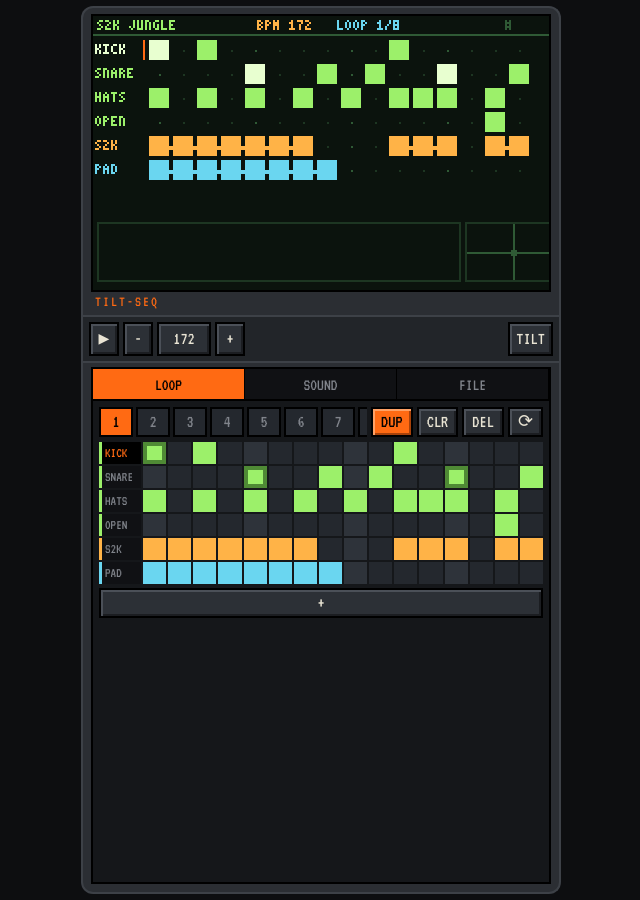
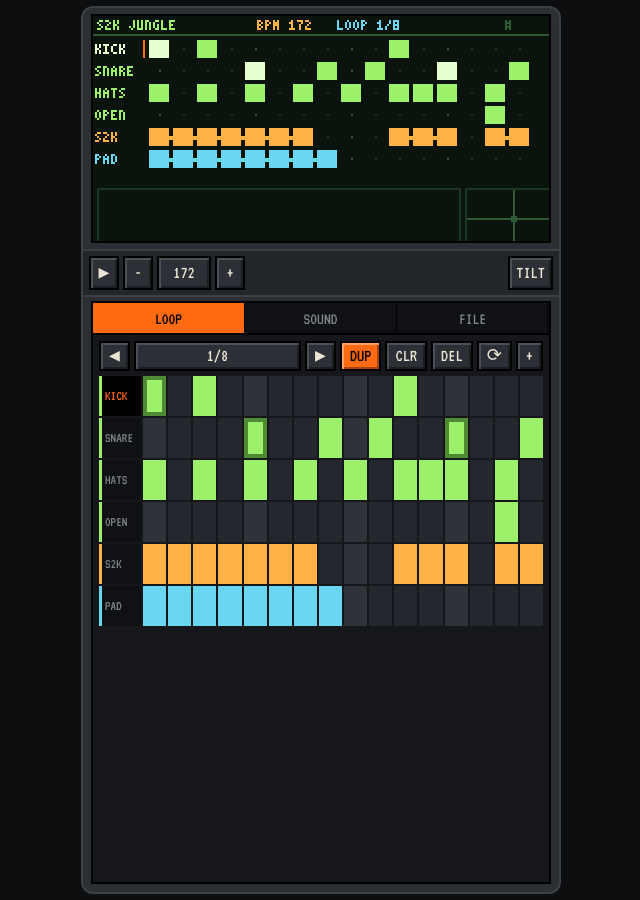
Before and after one commit to AmmarRica/AmmarRica.github.io, a Jekyll site: the page tilt-seq/index.html, which Jekyll copies as it is, in a window 1280 px wide. Shown: the whole page, without its empty margins (319-959 px from the left). Built offline with Jekyll 4.4.1, drawn with Linux system fonts in a browser that asks for light colours.

Commit message:
Tilt Seq: no-scroll UI (#83)
- Panel never scrolls: grids and piano roll stretch to the free height
- Loop and track pickers become prev/next pagers instead of scrolling strips
- Synth knobs in two rows of 8; keyboard and drum pad fill the rest
- Saved projects open in a capped LOAD dialog; section headings removed
- Top screen height capped to 25vh; note grid opens on the track's octave


Claude-Session: https://claude.ai/code/session_01HtZTUJcVPaEq6w41JVrNcv

Co-authored-by: Claude <noreply@anthropic.com>

```diff
--- a/tilt-seq/index.html
+++ b/tilt-seq/index.html
@@ -31,11 +31,9 @@
       padding: calc(env(safe-area-inset-top, 0px) + 6px) 8px calc(env(safe-area-inset-bottom, 0px) + 6px); }
     #dev > * { width: 100%; max-width: 480px; }
 
-    #topshell { background: var(--shell); border: 2px solid var(--edge); border-bottom: 0; border-radius: 12px 12px 0 0; padding: 8px 10px 6px; }
-    #topscr { background: #0b130d; outline: 2px solid #000; aspect-ratio: 5 / 3; display: grid; place-items: center; overflow: hidden; }
+    #topshell { background: var(--shell); border: 2px solid var(--edge); border-bottom: 0; border-radius: 12px 12px 0 0; padding: 8px 10px; }
+    #topscr { background: #0b130d; outline: 2px solid #000; height: clamp(110px, 25vh, 230px); display: grid; place-items: center; overflow: hidden; }
     #top { display: block; image-rendering: pixelated; image-rendering: crisp-edges; }
-    #brand { display: flex; justify-content: space-between; color: var(--dim); font-size: 15px; letter-spacing: 2px; padding: 4px 2px 0; }
-    #brand b { color: var(--or); font-weight: 400; }
 
     #hinge { background: var(--shell2); border: 2px solid var(--edge); display: flex; gap: 4px; padding: 5px 6px; align-items: stretch; }
     #hinge .b { height: 34px; min-width: 30px; padding: 0 6px; }
@@ -48,7 +46,8 @@
     #tabs { display: flex; border-bottom: 2px solid #000; background: #101114; }
     #tabs button { flex: 1; padding: 7px 0 6px; color: var(--dim); font-size: 17px; border-right: 1px solid #000; }
     #tabs button.on { color: #000; background: var(--or); }
-    #panel { flex: 1; min-height: 0; overflow-y: auto; overflow-x: hidden; padding: 6px; touch-action: pan-y; }
+    #panel { flex: 1; min-height: 0; overflow: hidden; padding: 6px; display: flex; flex-direction: column; gap: 5px; }
+    .fill { flex: 1 1 0; min-height: 0; }
     #bot { position: relative; }
     #status { position: absolute; left: 50%; bottom: 8px; transform: translateX(-50%); padding: 4px 8px 3px; font-size: 16px; color: var(--am); background: #000; border: 1px solid var(--line); white-space: nowrap; pointer-events: none; z-index: 5; }
     #status:empty { display: none; }
@@ -61,51 +60,42 @@
     .b.dis { opacity: .35; pointer-events: none; }
     .b.w { flex: 1; }
 
-    .row { display: flex; gap: 4px; align-items: center; margin-bottom: 5px; flex-wrap: wrap; }
+    .row { display: flex; gap: 4px; align-items: center; flex-wrap: wrap; flex: none; }
     .row.nw { flex-wrap: nowrap; }
     .lbl { color: var(--dim); font-size: 16px; }
-    .hd { color: var(--or); letter-spacing: 2px; margin: 6px 0 4px; font-size: 17px; border-bottom: 1px dashed var(--line); padding-bottom: 3px; }
     .sp { flex: 1; }
 
-    /* track chips */
-    #chips { display: flex; gap: 3px; overflow-x: auto; padding-bottom: 4px; margin-bottom: 4px; touch-action: pan-x; scrollbar-width: none; }
-    #chips::-webkit-scrollbar { display: none; }
-    .chip { flex: none; padding: 5px 6px 4px; background: var(--cell); border: 2px solid #000; font-size: 16px; color: var(--dim); }
-    .chip.drum { border-left: 4px solid var(--gr); } .chip.bass { border-left: 4px solid var(--am); } .chip.synth { border-left: 4px solid var(--cy); }
-    .chip.sel { color: var(--or); background: #000; border-color: var(--or); }
-    .chip.m { text-decoration: line-through; }
+    .pick { flex: 1; min-width: 0; overflow: hidden; text-overflow: ellipsis; }
+    .pick.drum { color: var(--gr); } .pick.bass { color: var(--am); } .pick.synth { color: var(--cy); }
+    .b.pl { box-shadow: inset 0 -4px 0 var(--gr); }
 
     /* step grids */
-    .grid { display: grid; gap: 2px; touch-action: none; }
+    .grid { display: grid; gap: 2px; touch-action: none; align-content: start; }
     .ga { grid-template-columns: 42px repeat(16, 1fr); }
-    .ga .nm { font-size: 14px; color: var(--dim); overflow: hidden; white-space: nowrap; padding: 4px 2px 0 6px; background: #101114; height: 22px; }
+    .ga .nm { font-size: 14px; color: var(--dim); overflow: hidden; white-space: nowrap; padding: 0 2px 0 6px; background: #101114; display: flex; align-items: center; min-height: 0; }
     .ga .nm.sel { color: var(--or); background: #000; }
-    .c { height: 22px; background: var(--cell); }
+    .c { min-height: 0; background: var(--cell); }
     .c.q4 { background: #2e333a; }
     .c.v1 { background: var(--gr); } .c.v2 { background: var(--gr); box-shadow: inset 0 0 0 4px #4f8a35; }
     .c.n { background: var(--am); } .c.n.cy { background: var(--cy); }
     .c.ph { outline: 2px solid var(--or); outline-offset: -2px; }
     .c.v1.ph, .c.v2.ph, .c.n.ph { filter: brightness(1.25); }
     .roll { grid-template-columns: 34px repeat(16, 1fr); gap: 1px; }
-    .roll .k { font-size: 13px; padding: 4px 2px 0; height: 21px; background: #2c3036; color: var(--txt); }
+    .roll .k { font-size: 13px; padding: 0 2px; display: flex; align-items: center; min-height: 0; overflow: hidden; background: #2c3036; color: var(--txt); }
     .roll .k.blk { background: #121316; color: var(--dim); }
-    .roll .c { height: 21px; }
     .roll .c.blk { background: #1c1f24; }
     .roll .c.up { box-shadow: inset 0 3px 0 var(--am); } .roll .c.dnn { box-shadow: inset 0 -3px 0 var(--am); }
     .roll .k.fx { background: #101114; color: var(--dim); }
 
-    /* loops strip */
-    #loops { display: flex; gap: 3px; flex: 1; min-width: 0; overflow-x: auto; touch-action: pan-x; scrollbar-width: none; }
-    #loops::-webkit-scrollbar { display: none; }
-    .lp { flex: none; min-width: 34px; height: 30px; background: var(--cell); border: 2px solid #000; color: var(--dim); }
-    .lp.on { color: #000; background: var(--or); }
-    .lp.pl { box-shadow: inset 0 -4px 0 var(--gr); }
     .ga .nm.drum { box-shadow: inset 3px 0 0 var(--gr); } .ga .nm.bass { box-shadow: inset 3px 0 0 var(--am); } .ga .nm.synth { box-shadow: inset 3px 0 0 var(--cy); }
     .ga .nm.m { text-decoration: line-through; }
     .roll .c.sld { background: var(--cy); }
     /* knobs */
     .knobs.k5 { grid-template-columns: repeat(5, 1fr); }
-    .knobs { display: grid; grid-template-columns: repeat(4, 1fr); gap: 4px 2px; touch-action: none; }
+    .knobs.k8 { grid-template-columns: repeat(8, 1fr); gap: 2px 0; }
+    .k8 .kd { width: 30px; height: 30px; } .k8 .kd i { height: 10px; transform-origin: 2px 10px; }
+    .k8 .knob b { font-size: 12px; letter-spacing: 0; } .k8 .knob span { font-size: 13px; }
+    .knobs { display: grid; grid-template-columns: repeat(4, 1fr); gap: 4px 2px; touch-action: none; flex: none; }
     .knob { display: flex; flex-direction: column; align-items: center; gap: 2px; padding: 3px 0; touch-action: none; }
     .kd { width: 38px; height: 38px; border-radius: 50%; background: #2c3036; border: 2px solid #000; box-shadow: inset 2px 2px 0 #4b5058, inset -2px -2px 0 #1b1d21; position: relative; }
     .kd i { position: absolute; left: 50%; top: 3px; width: 4px; height: 14px; margin-left: -2px; background: var(--or); transform-origin: 2px 15px; }
@@ -114,24 +104,23 @@
     .knob.act .kd { border-color: var(--or); }
 
 
-    .kb { position: relative; height: 92px; touch-action: none; }
+    .kb { position: relative; min-height: 56px; touch-action: none; }
     .kw, .kbk { position: absolute; top: 0; border: 2px solid #000; }
-    .kw { height: 92px; background: #2c3036; color: var(--dim); font-size: 13px; display: flex; align-items: flex-end; justify-content: center; padding-bottom: 3px; }
-    .kbk { height: 56px; background: #0b0c0e; z-index: 2; }
+    .kw { height: 100%; background: #2c3036; color: var(--dim); font-size: 13px; display: flex; align-items: flex-end; justify-content: center; padding-bottom: 3px; }
+    .kbk { height: 60%; background: #0b0c0e; z-index: 2; }
     .kw.on, .kbk.on { background: var(--or); }
 
 
 
-    .list { display: flex; flex-direction: column; gap: 3px; }
     .li { display: flex; align-items: center; gap: 4px; background: var(--cell); padding: 3px 3px 3px 6px; border: 2px solid #000; }
     .li > span { flex: 1; overflow: hidden; text-overflow: ellipsis; white-space: nowrap; }
 
     #modal { position: fixed; inset: 0; background: rgba(0,0,0,.72); display: flex; align-items: center; justify-content: center; z-index: 50; padding: 16px; }
     #modal[hidden] { display: none; }
-    .mbox { width: 100%; max-width: 380px; background: var(--panel); border: 2px solid #000; outline: 2px solid var(--or); padding: 10px; max-height: 90vh; overflow-y: auto; }
+    .mbox { width: 100%; max-width: 380px; background: var(--panel); border: 2px solid #000; outline: 2px solid var(--or); padding: 10px; max-height: 90vh; overflow: hidden; display: flex; flex-direction: column; gap: 4px; }
     .mbox h3 { font-weight: 400; color: var(--or); letter-spacing: 2px; margin-bottom: 8px; }
     .mbox audio { width: 100%; margin: 6px 0; }
-    .mgrid { display: grid; grid-template-columns: repeat(3, 1fr); gap: 4px; }
+    .mgrid { display: grid; grid-template-columns: repeat(3, 1fr); gap: 4px; flex: none; }
     input[type=file] { display: none; }
   </style>
 </head>
@@ -139,7 +128,6 @@
 <div id="dev">
   <div id="topshell">
     <div id="topscr"><canvas id="top" width="240" height="144"></canvas></div>
-    <div id="brand"><span><b>TILT-SEQ</b></span><span id="tiltLed"></span></div>
   </div>
   <div id="hinge">
     <button class="b" id="bPlay" aria-label="Play">&#9654;</button>
@@ -911,20 +898,27 @@ function cellCls(tr, v, s) {
   if (tr.type === 'drum') return v === 2 ? 'v2' : v ? 'v1' : (s % 4 === 0 ? 'q4' : '');
   return v ? ('n' + (tr.type === 'synth' ? ' cy' : '')) : (s % 4 === 0 ? 'q4' : '');
 }
-const defOct = tr => tr.type === 'bass' ? 1 : 3;
+const typeOct = tr => tr.type === 'bass' ? 1 : 3;
+// open the note grid on the octave the track already uses
+function defOct(tr) {
+  for (const p of tr.pats) for (const v of p) if (v) return Math.floor(v[0] / 12) - 1;
+  return typeOct(tr);
+}
 function rLoop() {
-  let h = `<div class="row nw"><div id="loops">${Array.from({ length: P.len }, (_, k) => `<button class="lp${k === S.edit ? ' on' : ''}" data-a="loop" data-i="${k}">${k + 1}</button>`).join('')}</div>
-    <button class="b on" data-a="dup">DUP</button><button class="b" data-a="lclr">CLR</button><button class="b" data-a="ldel">DEL</button><button class="b${S.repeat ? ' on' : ''}" data-a="rep">&#10227;</button></div>`;
-  h += `<div class="grid ga">`;
+  const n = P.tracks.length, tr = selT(), mel = tr && tr.type !== 'drum';
+  let h = `<div class="row nw"><button class="b" data-a="lprev">&#9664;</button><button class="b pick" id="lpk">${S.edit + 1}/${P.len}</button><button class="b" data-a="lnext">&#9654;</button>
+    <button class="b on" data-a="dup">DUP</button><button class="b" data-a="lclr">CLR</button><button class="b" data-a="ldel">DEL</button><button class="b${S.repeat ? ' on' : ''}" data-a="rep">&#10227;</button>${n < MAXT ? '<button class="b" data-a="add">+</button>' : ''}</div>`;
+  // grids stretch to the free height (no scrolling); rows cap at a comfortable size
+  h += `<div class="grid ga" style="flex:${mel ? n : 1} 1 0;min-height:0;grid-template-rows:repeat(${n},minmax(0,40px))">`;
   P.tracks.forEach((t, i) => {
     h += `<div class="nm ${t.type}${i === S.sel ? ' sel' : ''}${t.mute ? ' m' : ''}" data-a="sel" data-i="${i}">${t.name}</div>`;
     t.pats[S.edit].forEach((v, s) => { h += `<div class="c ${cellCls(t, v, s)}" data-s="${s}" data-t="${i}" data-p="cell"></div>`; });
   });
-  h += `</div>${P.tracks.length < MAXT ? '<button class="b" style="width:100%;margin-top:4px" data-a="add">+</button>' : ''}`;
-  const tr = selT();
-  if (!tr || tr.type === 'drum') return h;
+  h += `</div>`;
+  if (!mel) return h;
   const o = S.rollOct[tr.id] != null ? S.rollOct[tr.id] : defOct(tr), lo = (o + 1) * 12, hi = lo + 11, pat = tr.pats[S.edit];
-  h += `<div class="row nw" style="margin-top:6px"><span class="lbl" style="color:var(--${tr.type === 'bass' ? 'am' : 'cy'})">${tr.name}</span><span class="sp"></span><button class="b" data-a="oct" data-d="-1">-</button><span class="lbl">C${o}</span><button class="b" data-a="oct" data-d="1">+</button></div><div class="grid roll">`;
+  h += `<div class="row nw"><span class="lbl pick ${tr.type}">${tr.name}</span><button class="b" data-a="oct" data-d="-1">-</button><span class="lbl">C${o}</span><button class="b" data-a="oct" data-d="1">+</button></div>
+    <div class="grid roll" style="flex:13 1 0;min-height:0;grid-template-rows:repeat(13,minmax(0,32px))">`;
   for (let n = hi; n >= lo; n--) {
     h += `<div class="k${isBlack(n) ? ' blk' : ''}">${noteName(n)}</div>`;
     for (let s = 0; s < 16; s++) {
@@ -942,38 +936,48 @@ function kbHTML() {
   const lo = (S.kbOct + 1) * 12, whites = [];
   for (let n = lo; n < lo + 25; n++) if (!isBlack(n)) whites.push(n);
   const w = 100 / whites.length;
-  let h = '<div class="kb">';
+  let h = '<div class="kb fill">';
   whites.forEach((n, i) => h += `<div class="kw" data-p="key" data-n="${n}" style="left:${i * w}%;width:${w}%">${n % 12 === 0 ? noteName(n) : ''}</div>`);
   whites.forEach((n, i) => { if (isBlack(n + 1) && n + 1 < lo + 25) h += `<div class="kbk" data-p="key" data-n="${n + 1}" style="left:${(i + 0.68) * w}%;width:${w * 0.64}%"></div>`; });
   return h + '</div>';
 }
 function rSound() {
   const tr = selT();
-  let h = `<div id="chips">${P.tracks.map((t, i) => `<button class="chip ${t.type}${i === S.sel ? ' sel' : ''}${t.mute ? ' m' : ''}" data-a="sel" data-i="${i}">${t.name}</button>`).join('')}</div>`;
-  if (!tr) return h + '<button class="b" style="width:100%" data-a="add">+</button>';
+  if (!tr) return '<button class="b" data-a="add">+</button>';
+  let h = `<div class="row nw"><button class="b" data-a="tprev">&#9664;</button><button class="b pick ${tr.type}" data-a="ren">${tr.name}</button><button class="b" data-a="tnext">&#9654;</button>
+    ${P.tracks.length < MAXT ? '<button class="b" data-a="add">+</button>' : ''}<button class="b${tr.mute ? ' on' : ''}" data-a="mute">M</button><button class="b" data-a="del">DEL</button></div>`;
   const vol = knob('VOL', ctl(() => tr.vol, v => { tr.vol = v; dirty(true); }, null, .75));
   if (tr.type === 'drum') {
     h += `<div class="mgrid" style="grid-template-columns:repeat(4,1fr)">${DRUM_VOICES.map(v => `<button class="b${tr.voice === v ? ' on' : ''}" data-a="voice" data-v="${v}">${VLAB[v]}</button>`).join('')}</div>`;
-    h += `<div class="knobs k5" style="margin-top:8px">${PDEF.drum.map(([k, l]) => knob(l, pTrack(tr, k))).join('')}${vol}</div>`;
-    h += `<button class="b" style="width:100%;height:56px;margin:6px 0" data-p="hit">${tr.name}</button>`;
-  } else {
-    h += `<div class="row nw"><button class="b w${tr.type === 'bass' ? ' on' : ''}" data-a="eng" data-v="bass">S2K BASS</button><button class="b w${tr.type === 'synth' ? ' on' : ''}" data-a="eng" data-v="synth">SYNTH</button></div>`;
-    h += `<div class="row">${Object.keys(PRESETS[tr.type]).map(k => `<button class="b" data-a="pre" data-v="${k}">${k}</button>`).join('')}</div>`;
-    h += `<div class="knobs">${PDEF[tr.type].map(([k, l]) => knob(l, pTrack(tr, k))).join('')}${vol}</div>`;
-    h += `<div class="row nw" style="margin-top:6px"><button class="b" data-a="kbo" data-d="-1">-</button><span class="lbl">C${S.kbOct}</span><button class="b" data-a="kbo" data-d="1">+</button></div>` + kbHTML();
+    h += `<div class="knobs k5">${PDEF.drum.map(([k, l]) => knob(l, pTrack(tr, k))).join('')}${vol}</div>`;
+    return h + `<button class="b fill" data-p="hit">&#9679;</button>`;
   }
-  return h + `<div class="row nw" style="margin-top:6px"><button class="b w${tr.mute ? ' on' : ''}" data-a="mute">MUTE</button><button class="b w" data-a="del">DEL</button></div>`;
+  h += `<div class="row nw"><button class="b w${tr.type === 'bass' ? ' on' : ''}" data-a="eng" data-v="bass">S2K</button><button class="b w${tr.type === 'synth' ? ' on' : ''}" data-a="eng" data-v="synth">SYNTH</button>
+    <button class="b" data-a="kbo" data-d="-1">-</button><span class="lbl">C${S.kbOct}</span><button class="b" data-a="kbo" data-d="1">+</button></div>`;
+  h += `<div class="mgrid" style="grid-template-columns:repeat(4,1fr)">${Object.keys(PRESETS[tr.type]).map(k => `<button class="b" data-a="pre" data-v="${k}">${k.replace('S2K ', '')}</button>`).join('')}</div>`;
+  h += `<div class="knobs k8">${PDEF[tr.type].map(([k, l]) => knob(l, pTrack(tr, k))).join('')}${vol}</div>`;
+  return h + kbHTML();
 }
 function rFile() {
-  const sl = slots(), names = Object.keys(sl).sort((a, b) => sl[b].t - sl[a].t);
   let h = `<div class="row nw"><button class="b w" data-a="pname">${P.name}</button><button class="b" data-a="new">NEW</button></div>`;
-  h += `<div class="hd">RENDER</div><div class="row nw">${[1,2,4].map(n => `<button class="b${S.loops === n ? ' on' : ''}" data-a="loops" data-v="${n}">x${n}</button>`).join('')}
+  h += `<div class="row nw">${[1,2,4].map(n => `<button class="b${S.loops === n ? ' on' : ''}" data-a="loops" data-v="${n}">x${n}</button>`).join('')}
     <span class="sp"></span><button class="b${S.fmt === 'wav' ? ' on' : ''}" data-a="fmt" data-v="wav">WAV</button><button class="b${S.fmt === 'mp3' ? ' on' : ''}" data-a="fmt" data-v="mp3">MP3</button></div>
-    <button class="b on" style="width:100%;height:40px" data-a="render">&#9654; ${S.fmt.toUpperCase()}</button>`;
-  h += `<div class="hd">FILES</div><div class="row nw"><button class="b w" data-a="xproj">EXPORT</button><button class="b w" data-a="imp">IMPORT</button></div>`;
-  h += `<div class="hd">DEMOS</div><div class="mgrid">${DEMOS.map((d, i) => `<button class="b" data-a="demo" data-i="${i}">${d().name}</button>`).join('')}</div>`;
-  h += `<div class="hd">LOCAL</div><button class="b w" style="width:100%;margin-bottom:4px" data-a="ssave">SAVE</button><div class="list">${names.map(n => `<div class="li"><span>${n}</span><button class="b" data-a="sload" data-v="${encodeURIComponent(n)}">LOAD</button><button class="b" data-a="skill" data-v="${encodeURIComponent(n)}">DEL</button></div>`).join('')}</div>`;
-  return h + `<div class="lbl" style="margin-top:8px;font-size:13px">MP3: LAME / LGPL</div>`;
+    <button class="b on" style="height:40px;flex:none" data-a="render">&#9654; ${S.fmt.toUpperCase()}</button>`;
+  h += `<div class="row nw"><button class="b w" data-a="xproj">EXPORT</button><button class="b w" data-a="imp">IMPORT</button></div>`;
+  h += `<div class="row nw"><button class="b w" data-a="ssave">SAVE</button><button class="b w" data-a="sopen">LOAD</button></div>`;
+  h += `<div class="mgrid">${DEMOS.map((d, i) => `<button class="b" data-a="demo" data-i="${i}">${d().name}</button>`).join('')}</div>`;
+  return h + `<span class="sp"></span><div class="lbl" style="font-size:13px">MP3: LAME / LGPL</div>`;
+}
+// saved projects, newest first (capped so the dialog never scrolls)
+function openSlots() {
+  const sl = slots(), names = Object.keys(sl).sort((a, b) => sl[b].t - sl[a].t).slice(0, 8);
+  modal(`${names.map(n => `<div class="li"><span>${n}</span><button class="b" data-m="l" data-v="${encodeURIComponent(n)}">LOAD</button><button class="b" data-m="d" data-v="${encodeURIComponent(n)}">DEL</button></div>`).join('')}
+    <button class="b" data-m="x">CLOSE</button>`, (k, b) => {
+    const name = b.dataset.v && decodeURIComponent(b.dataset.v);
+    if (k === 'l') { closeModal(); const s = slots()[name]; if (s) setProject(fixProject(s.p)); }
+    if (k === 'd') { const all = slots(); delete all[name]; LS.set('tiltseq.slots', JSON.stringify(all)); openSlots(); }
+    if (k === 'x') closeModal();
+  });
 }
 
 // ───────────────────────── panel input ─────────────────────────
@@ -1174,8 +1181,7 @@ function frame(ts) {
   // playhead + playing-loop marker
   const cur = nowStep(), ph = cur && cur.loop === S.edit ? cur.s : -1, pl = cur ? cur.loop : -1;
   if (ph !== lastPh) { for (const c of phCells) c.classList.toggle('ph', +c.dataset.s === ph); lastPh = ph; }
-  if (pl !== lastPl) { document.querySelectorAll('.lp').forEach((b, k) => b.classList.toggle('pl', k === pl)); lastPl = pl; }
-  $('#tiltLed').textContent = TILT.on ? (TILT.have ? `${LIVE.x >= 0 ? '+' : ''}${LIVE.x.toFixed(2)} ${LIVE.y >= 0 ? '+' : ''}${LIVE.y.toFixed(2)}` : '--') : '';
+  if (pl !== lastPl) { const b = $('#lpk'); if (b) b.classList.toggle('pl', pl === S.edit); lastPl = pl; }
   if (S.demo) {
     if (!demoT) demoT = ts;
     if (ts - demoT > 9000) { demoT = ts; demoI = (demoI + 1) % DEMOS.length; setProject(demoProject(demoI)); play(); }
--- a/tilt-seq/sw.js
+++ b/tilt-seq/sw.js
@@ -1,7 +1,7 @@
 // Tilt Seq service worker — offline + installable.
 // Network-first, so a new deploy shows up on the next load; the cache is only
 // a fallback for offline use. Bump CACHE to drop older caches.
-const CACHE = 'tiltseq-v2';
+const CACHE = 'tiltseq-v3';
 const ASSETS = ['./', './index.html', './manifest.json', './icon.svg', './vendor/lame.min.js'];
 
 self.addEventListener('install', e => {
```
Also changed, not shown: other parts of tilt-seq/index.html (+7 -5 lines).
